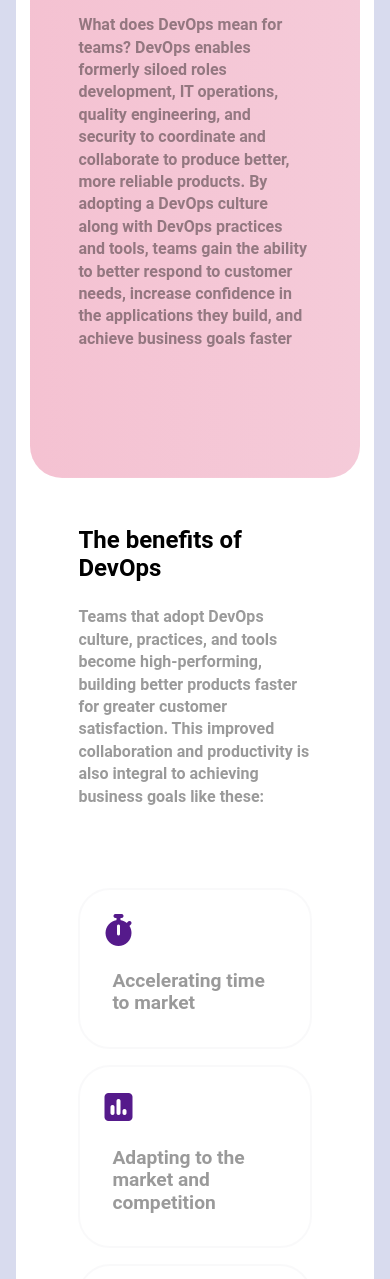
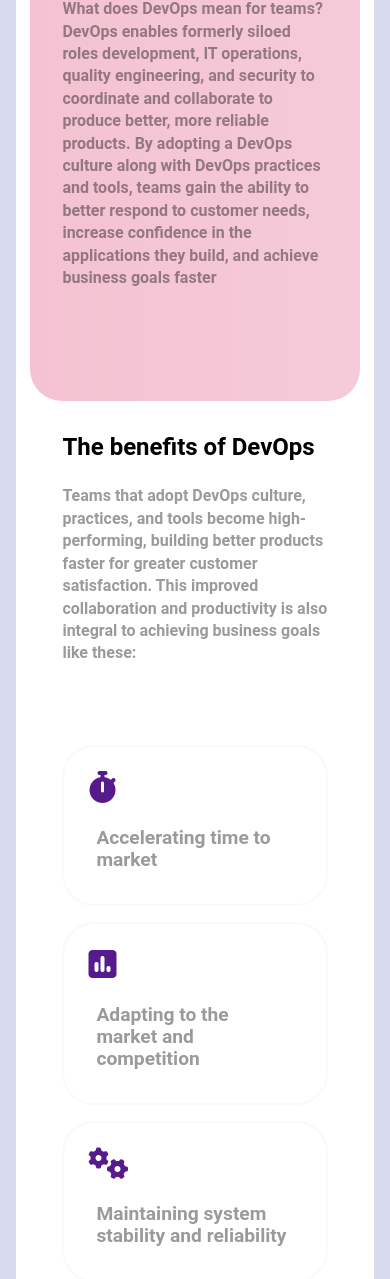
Before and after one commit to Habibullah-KH/frnd-bayazid, a plain HTML site: page index.html in a window 390 px wide. Shown: the part 243-1522 px from the top of the page. Drawn offline with Linux system fonts and the light colour scheme.

Commit message:
fix space

```diff
--- a/responsive.css
+++ b/responsive.css
@@ -5,6 +5,22 @@
     margin: 1rem;
 
   }
+
+
+
+#part-one{
+
+  padding: 1rem;
+
+}
+
+
+#part-two {
+
+  padding: 1rem;
+
+
+}
 }
 
 
@@ -18,6 +34,23 @@
   flex-direction: column;
 
 }
+
+
+#part-one{
+
+  padding: 2rem;
+
+}
+
+
+#part-two {
+
+  padding: 2rem;
+
+
+}
+
+
 }
 
 
```
